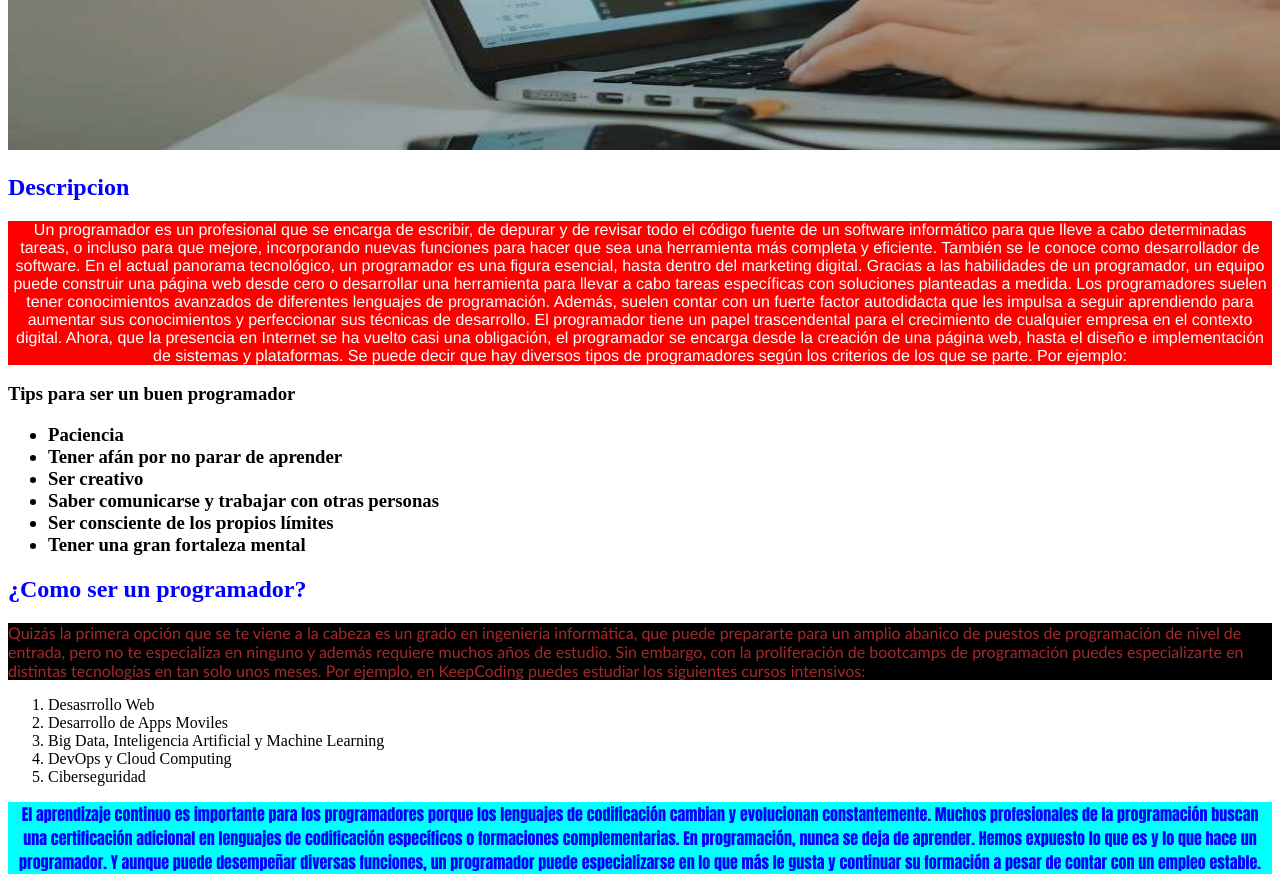
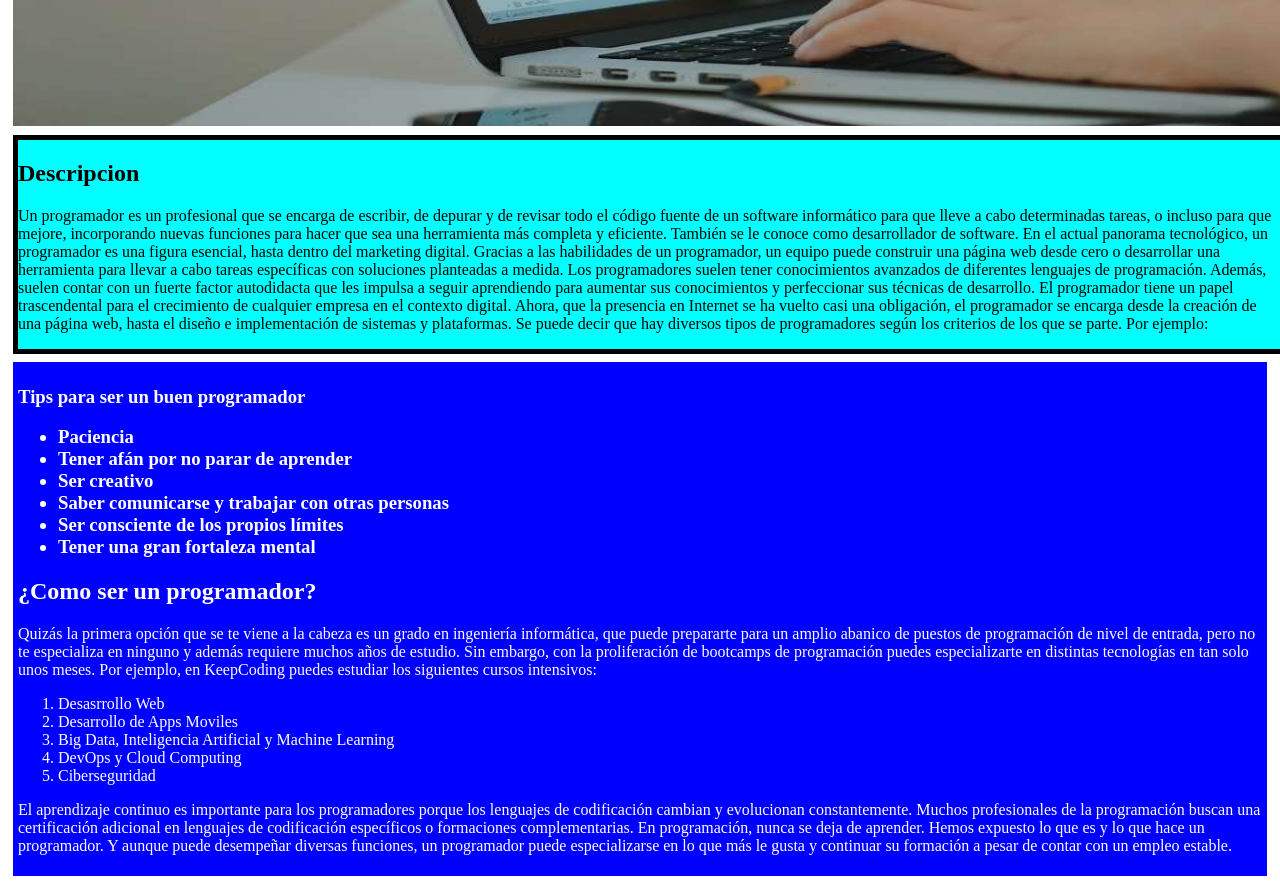
Before and after one commit to alex-churquina/front2022, a plain HTML site: page index2.html in a window 1280 px wide. Shown: the part 480-1370 px from the top of the page. Drawn offline with Linux system fonts and the light colour scheme.

Commit message:
Nuevas incorporaciones

```diff
--- a/index2.html
+++ b/index2.html
@@ -9,14 +9,21 @@
 </head>
 <body>
  <h1>¿QUE HACE UN PROGRAMADOR?</h1>
+
+
  <!--Imagen de la computadora-->
 <img src="programador.jpg" alt="aprendiendo a programar">
+
+    <div class="Primario">
         <h2>Descripcion</h2>
             <p>Un programador es un profesional que se encarga de escribir, de depurar y de revisar todo el código fuente de un software informático para que lleve a cabo determinadas tareas, o incluso para que mejore, incorporando nuevas funciones para hacer que sea una herramienta más completa y eficiente.
             También se le conoce como desarrollador de software. En el actual panorama tecnológico, un programador es una figura esencial, hasta dentro del marketing digital. Gracias a las habilidades de un programador, un equipo puede construir una página web desde cero o desarrollar una herramienta para llevar a cabo tareas específicas con soluciones planteadas a medida.
             Los programadores suelen tener conocimientos avanzados de diferentes lenguajes de programación. Además, suelen contar con un fuerte factor autodidacta que les impulsa a seguir aprendiendo para aumentar sus conocimientos y perfeccionar sus técnicas de desarrollo.
             El programador tiene un papel trascendental para el crecimiento de cualquier empresa en el contexto digital. Ahora, que la presencia en Internet se ha vuelto casi una obligación, el programador se encarga desde la creación de una página web, hasta el diseño e implementación de sistemas y plataformas.
             Se puede decir que hay diversos tipos de programadores según los criterios de los que se parte. Por ejemplo:</p>
+    </div>
+
+<div class="Secundario">
     <h3>Tips para ser un buen programador<h3>
         <ul>
             <li>Paciencia</li>
@@ -26,7 +33,9 @@
             <li>Ser consciente de los propios límites</li>
             <li>Tener una gran fortaleza mental</li>
         </ul>
+
 <h2>¿Como ser un programador?</h2>
+
         <p class="parrafo2">Quizás la primera opción que se te viene a la cabeza es un grado en ingeniería informática, que puede prepararte para un amplio abanico de puestos de programación de nivel de entrada, pero no te especializa en ninguno y además requiere muchos años de estudio.
         Sin embargo, con la proliferación de bootcamps de programación puedes especializarte en distintas tecnologías en tan solo unos meses. Por ejemplo, en KeepCoding puedes estudiar los siguientes cursos intensivos:</p>
     <ol>
@@ -41,7 +50,7 @@ Sin embargo, con la proliferación de bootcamps de programación puedes especial
         En programación, nunca se deja de aprender.
         Hemos expuesto lo que es y lo que hace un programador. Y aunque puede desempeñar diversas funciones, un programador puede especializarse en lo que más le gusta y continuar su formación a pesar de contar con un empleo estable.
     </p>
-
+</div>
 
 
 </body>
--- a/styles2.css
+++ b/styles2.css
@@ -1,31 +1,32 @@
 
 h1{
-    color: red;
     text-align: center;
+    background-color: red;
+    border: 3px solid;
+    width: 700px;
+    margin: auto;
 }
 
 img{
     width: 1900px;
     height: 550px;
+    padding: 5px;
 }
-h2{
-    color: blue;
+.Primario{
+    border: 5px solid;
+    background-color: aqua;
+    width: 100%;
+    height: 900%;
+    margin-left: 5px;
+    margin-right: 5px;
 }
-p{
+.Secundario{
+    border: 5px solid;
+    padding: 5px;
+    margin-top: 3px;
+    background-color: blue;
     color: white;
-    background-color: red;
-    font-family: 'Franklin Gothic Medium', 'Arial Narrow', Arial, sans-serif;
+}
+.center{
     text-align: center;
 }
-.parrafo2{
-    background-color: black;
-    color: brown;
-    font-family: 'Gill Sans', 'Gill Sans MT', Calibri, 'Trebuchet MS', sans-serif;
-    text-align: left;
-    }
-#parrafo3{
-    background-color: aqua;
-    color: blue;
-    font-family: Impact, Haettenschweiler, 'Arial Narrow Bold', sans-serif;
-    text-align: center;
-}
```
Also changed, not shown: Tarea3.html (added, +27 -0 lines), tarea3.css (added, +18 -0 lines), tarea4.html (added, +13 -0 lines), HolaMundo.png (deleted). Lines whose indentation alone changed are shown as unchanged.
